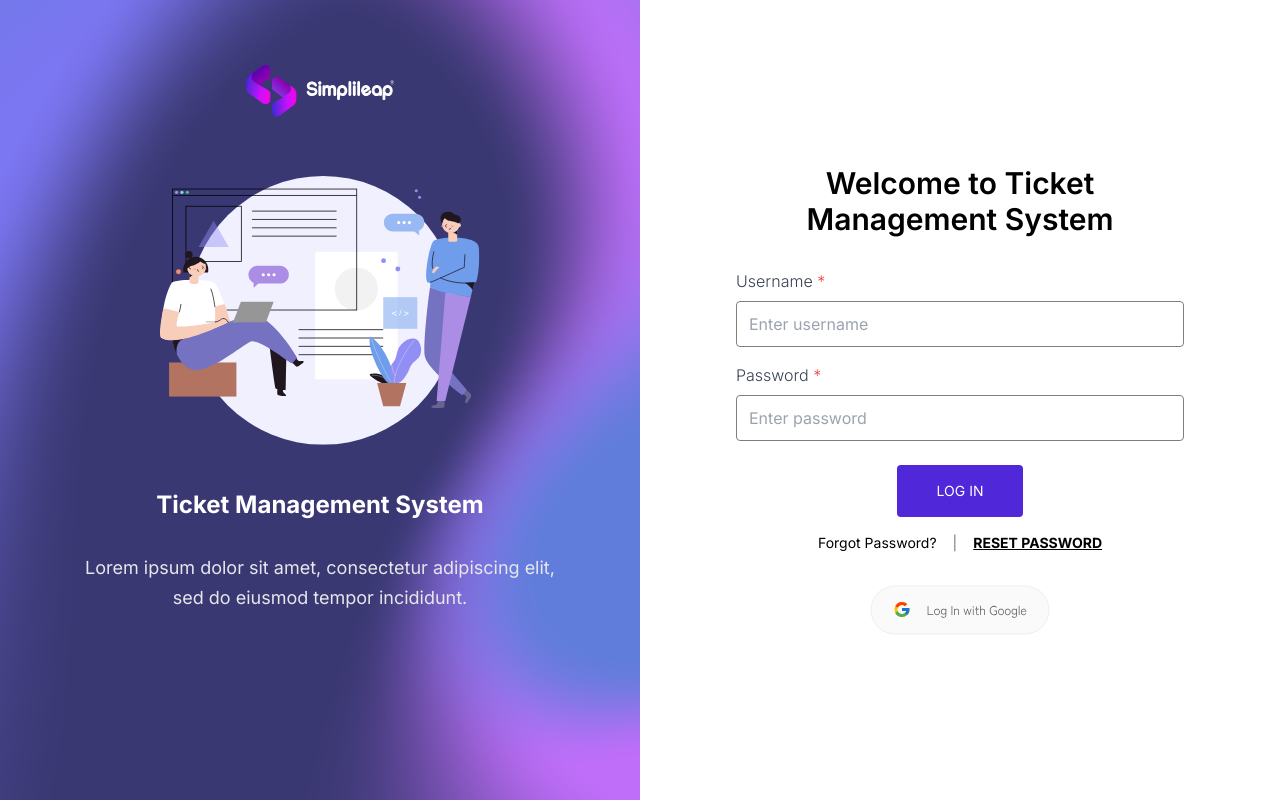
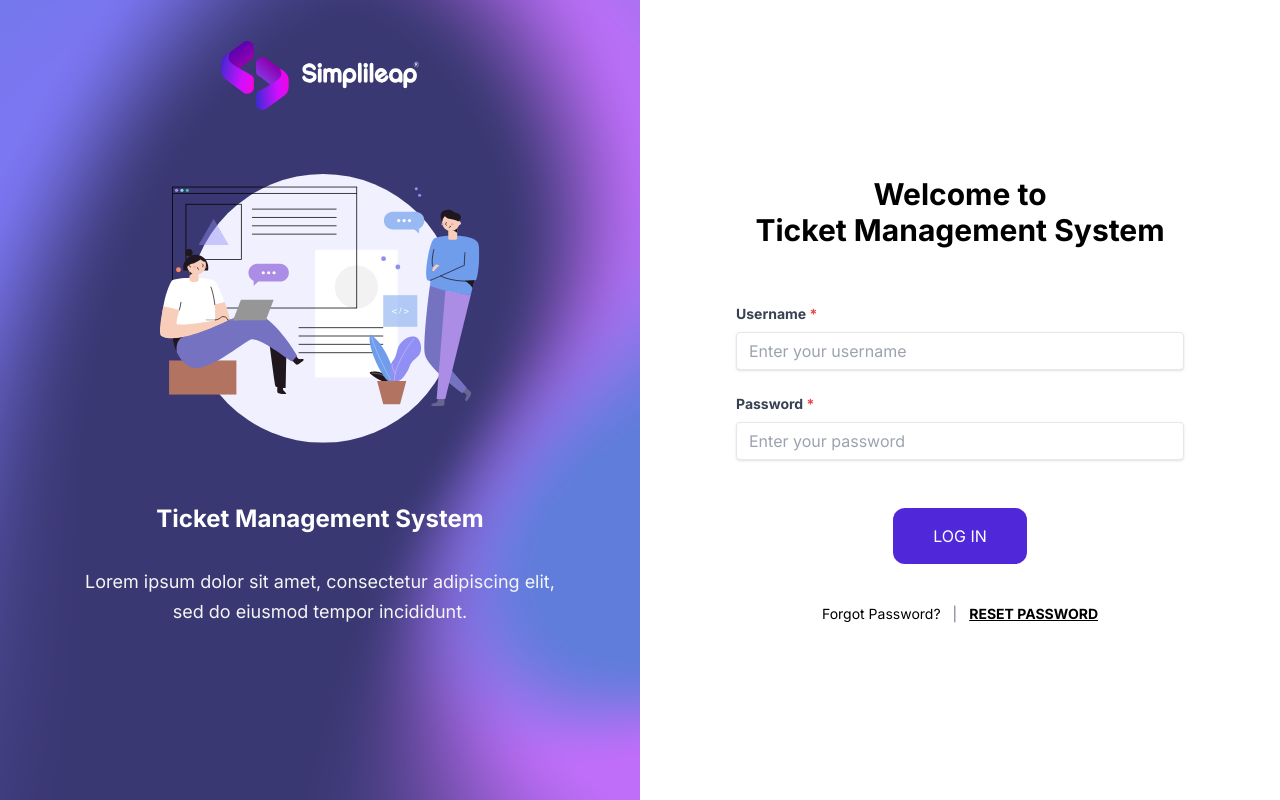
Before and after one commit to deepakpathak-prog/Ticketing-System, a Next.js app: page /login in a window 1280 px wide. Built offline with nearby package versions, Linux system fonts and the light colour scheme.

Commit message:
loginpageupdated

```diff
--- a/src/app/login/page.tsx
+++ b/src/app/login/page.tsx
@@ -1,23 +1,21 @@
-'use client';
+"use client";
 import axios from "axios";
-import React from "react";
+import React, { useEffect } from "react";
 import { useForm } from "react-hook-form";
+import Head from "next/head";
 import Image from "next/image";
-import { Toaster, toast } from "react-hot-toast";
-import Link from "next/link";
 import logo from "../../../public/images/logo.svg";
-import Simplileap from "../../../public/images/simplileap_black_logo_2023 1.svg"; // Import mobile logo
 import cover from "../../../public/images/cover.png";
 import Illustration from "../../../public/images/Illustration.svg";
-import btn from "../../../public/images/btn.svg";
-
+import toast, { Toaster } from "react-hot-toast";
+import logoWhite from "../../../public/images/sidebarLogo.svg";
+import Link from "next/link";
 // Define the interface for form data
 interface FormData {
   username: string;
   password: string;
 }
 
-// test
 const LoginForm = () => {
   const {
     register,
@@ -49,105 +47,102 @@ const LoginForm = () => {
   };
 
   return (
-    <>
+    <div className=" fixed inset-0 w-full h-full">
       <Toaster />
-      <div className="h-screen flex flex-col md:flex-row">
-        {/* Left Section for desktop only */}
-        <div className="hidden md:block relative w-1/2 h-screen">
-          <Image src={cover} alt="Cover" layout="fill" objectFit="cover" className="absolute" />
-          <div className="absolute top-0 left-1/2 transform -translate-x-1/2 mt-16">
-            {/* Large logo for desktop */}
-            <Image src={logo} alt="Logo" width={150} />
+      <div className=" h-screen grid grid-cols-2">
+      <div className="relative h-screen py-10 gap-4 flex items-center">
+        <Image src={cover} alt="Logo" layout="fill" objectFit="cover" className="absolute z-[-1]"/>
+        <div className=" w-fit mx-auto absolute top-10 right-1/2 translate-x-1/2 ">
+          <Image src={logo} alt="Logo" width={200} height={100} />
         </div>
-          <div className="absolute top-0 left-1/2 transform -translate-x-1/2 mt-44 w-full flex flex-col items-center">
+        {/* Image below the logo */}
+        <div className=" w-full flex flex-col gap-4 items-center ">
           <Image src={Illustration} alt="Illustration" className="w-[50%] max-w-lg" />
+          {/* Heading and paragraph */}
           <div className="text-center mt-11 w-3/4">
-              <h1 className="text-2xl font-bold text-white">Ticket Management System</h1>
-              <p className="text-lg text-gray-200 mt-8 leading-relaxed">
-                Lorem ipsum dolor sit amet, consectetur adipiscing elit, sed do eiusmod tempor incididunt.
-              </p>
+            <h1 className="text-2xl font-bold text-[#FFFFFF]">Ticket Management System</h1>
+            <p className="text-lg text-[#F5F5F5] mt-8 leading-relaxed">Lorem ipsum dolor sit amet, consectetur adipiscing elit, sed do eiusmod tempor incididunt.</p>
           </div>
         </div>
       </div>
-        {/* Right Section */}
-        <div className="w-full md:w-1/2 flex flex-col items-center justify-center p-6 md:p-10 bg-white">
-          <div className="block md:hidden mt-8 mb-8">
-            {/* Mobile logo */}
-            <Image src={Simplileap} alt="Logo" width={150} height={75} />
+        {/* ========================================== */}
+        <div className=" flex flex-col justify-center items-center gap-14 w-[70%] mx-auto h-full">
+          <div className="text-3xl font-bold text-center text-black">
+            Welcome to <br></br>Ticket Management System
           </div>
-          <div className="text-lg md:text-3xl font-semibold text-center text-black mb-4 md:mb-8 " style={{ width: '100%', maxWidth: '380px' }}>
-            Welcome to Ticket Management System
-          </div>
-          <form onSubmit={handleSubmit(onSubmit)} className="w-full max-w-md">
-            {/* Username Field */}
-            <div className="mb-4">
-              <label htmlFor="username" className="block text-gray-700 font-light mb-2">
+          <div className="flex flex-col justify-start w-full">
+            <form onSubmit={handleSubmit(onSubmit)} className="">
+              <div className="mb-4 relative">
+                <label
+                  className="block text-gray-700 text-sm font-bold mb-2"
+                  htmlFor="username"
+                >
                   Username <span className="text-red-500">*</span>
                 </label>
                 <input
                   {...register('username', {
                     required: 'Username is required',
                     validate: {
-                    noSpaces: value => !/\s/.test(value) || 'Username should not contain spaces',
+                      noSpaces: (value) =>
+                        !/\s/.test(value) || 'Username should not contain spaces',
                     },
                   })}
                   id="username"
                   type="text"
-                className="appearance-none border rounded w-full py-3 px-3 text-gray-700 leading-tight focus:outline-none focus:shadow-outline border-[#7F7F7F]"
-                placeholder="Enter username"
+                  className="shadow appearance-none border rounded w-full py-2 px-3 text-gray-700 leading-tight focus:outline-none mb-2"
+                  placeholder="Enter your username"
                 />
-              {errors.username && <p className="text-red-500 text-xs mt-1">{errors.username.message}</p>}
+                {errors.username && (
+                  <p className="text-red-500 text-xs ">
+                    {errors.username.message}
+                  </p>
+                )}
               </div>
-            {/* Password Field */}
-            <div className="mb-6">
-              <label htmlFor="password" className="block text-gray-700 font-light mb-2">
+              <div className="mb-4 relative">
+                <label
+                  className="block text-gray-700 text-sm font-bold mb-2"
+                  htmlFor="password"
+                >
                   Password <span className="text-red-500">*</span>
                 </label>
                 <input
                   {...register('password', {
                     required: 'Password is required',
                     validate: {
-                    noSpaces: value => !/\s/.test(value) || 'Password should not contain spaces',
+                      noSpaces: (value) =>
+                        !/\s/.test(value) || 'Password should not contain spaces',
                     },
                   })}
                   id="password"
                   type="password"
-                className=" border rounded w-full py-3 px-3 text-gray-700 leading-tight focus:outline-none focus:shadow-outline border-[#7F7F7F]"
-                placeholder="Enter password"
+                  className="shadow appearance-none border rounded w-full py-2 px-3 text-gray-700 leading-tight focus:outline-none mb-2"
+                  placeholder="Enter your password"
                 />
-              {errors.password && <p className="text-red-500 text-xs mt-1">{errors.password.message}</p>}
+                {errors.password && (
+                  <p className="text-red-500 text-xs ">
+                    {errors.password.message}
+                  </p>
+                )}
               </div>
-            {/* Login Button */}
-            <div className="mb-4 md:flex justify-center">
+              <div className="flex items-center justify-center p-6">
                 <button
                   type="submit"
-                className="bg-[#5027D9] text-white py-4 px-10 rounded focus:outline-none focus:shadow-outline text-sm text-bold w-full md:w-auto">
+                  className="bg-[#5027d9] hover:bg-blue-700 text-white py-4 px-10 rounded-xl focus:outline-none focus:shadow-outline font-xs"
+                >
                   LOG IN
                 </button>
               </div>
-
-            {/* Forgot and Reset Password Links */}
-            <div className="text-sm mt-4 flex justify-center">
-              <Link href="/reset" className="md:font-normal font-bold text-[#5027D9] md:text-black mr-2 md:mr-4 " >Forgot Password?</Link>
-              <span className="text-gray-500 hidden md:inline-block">|</span>
-              <Link href="/reset" className="font-bold underline ml-2 md:ml-4 hidden md:inline-block">RESET PASSWORD</Link>
-            </div>
-            <div className="hidden md:block">
-
-              </div>
-              <div className=" md:hidden items-center justify-center flex mt-4">
-
-                <p className="text-[#696969] font-bold">or</p>
-              </div>
-
-            {/* Button Image */}
-            <div className="flex items-center justify-center mt-4 md:mt-8 ">
-              <Image src={btn} alt="Icon " className="w-3/4 md:w-auto " />
+              <div className="text-sm mt-4 flex justify-center gap-3">
+                <Link href="/reset">Forgot Password?</Link>
+                <span className="text-gray-500">|</span>
+                <Link href="/reset" className="font-bold underline">RESET PASSWORD</Link>
               </div>
             </form>
           </div>
         </div>
-    </>
+      </div>
+
+    </div>
   );
 };
 
```
Lines whose indentation alone changed are shown as unchanged.
